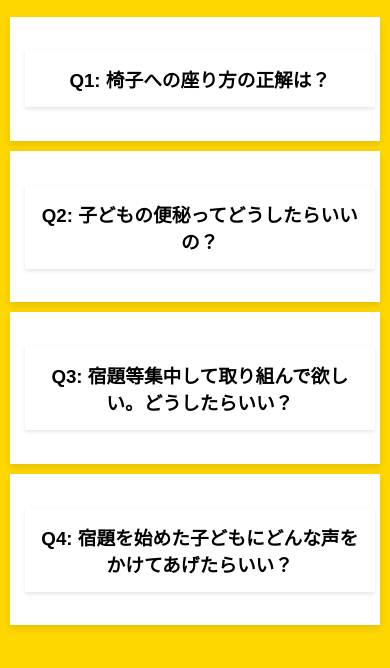
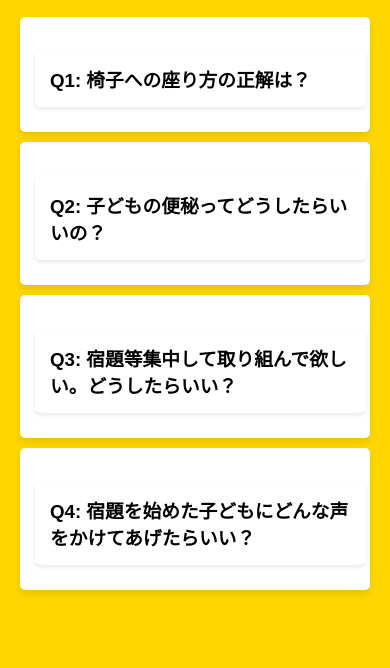
Before and after one commit to Tomomin-beer/Active_Q-A, a plain HTML site: page index.html in a window 390 px wide. Shown: the part 76-744 px from the top of the page. Drawn offline with Linux system fonts and the light colour scheme.

Commit message:
Update style.css

```diff
--- a/style.css
+++ b/style.css
@@ -4,7 +4,9 @@ body {
   background-color: #FFD700; /* 明るい黄色の背景 */
   margin: 0;
   padding: 0;
+  text-align: center; /* ロゴを中央に配置 */
 }
+
 .logo {
   margin-top: 20px; /* 上部に少し余白を設ける */
 }
@@ -13,27 +15,33 @@ body {
   width: 120px; /* ロゴの幅を小さく調整 */
   height: auto; /* 縦横比を保つ */
 }
+
+/* Q&Aコンテナ */
 .qa-container {
-  max-width: 800px; /* デスクトップでの最大幅 */
-  margin: auto;
-  padding: 20px;
+  max-width: 600px; /* 全体の最大幅を少し小さく */
+  margin: 20px auto; /* 上下左右の中央に配置 */
+  padding: 0 20px;
+  text-align: left; /* Q&A部分を左寄せに戻す */
 }
 
 .qa-item {
   background-color: white;
-  padding: 20px;
+  padding: 15px;
   margin-bottom: 20px;
-  border-radius: 10px;
+  border-radius: 5px;
   box-shadow: 0 4px 8px rgba(0,0,0,0.1);
 }
 
+/* 質問部分のスタイル */
 .question {
   cursor: pointer; /* 質問部分にカーソルを合わせた際に、クリック可能であることを示す */
   background-color: #f0f0f0; /* 軽い背景色でボタンのように見せる */
   padding: 15px;
-  border: none;
+  margin-bottom: 10px;
+  border-radius: 0; /* 角をなくしてボタンのように */
   width: 94%;
-  text-align: center;
+  display: block;
+  text-align: left; /* 質問部分は左寄せ */
 }
 
 /* 答えをデフォルトで非表示 */
@@ -44,35 +52,25 @@ body {
 /* hidden クラスを外すと表示される */
 .answer.hidden {
   display: block;
+  padding-top: 10px;
 }
 
 /* スマホ用スタイル */
 @media (max-width: 600px) {
   .qa-container {
     padding: 10px; /* スマホでは少しだけ余白を持たせる */
-    margin: 0;
+    margin: 0 10px; /* 左右に少し余白を入れる */
   }
 
   .qa-item {
-    margin: 10px 0;  /* 上下の余白のみ確保し、左右には余白を持たせる */
+    margin: 10px 0;  /* 上下の余白のみ確保し、左右には少し余白を持たせる */
     padding: 15px;
-    border-radius: 0; /* 角をなくしてボタンのように表示 */
+    border-radius: 5px; /* ボーダーの丸みを少しだけ保つ */
   }
 
   .question {
     background-color: #fff; /* 背景を白にして見やすくする */
-    border-radius: 0; /* 質問部分も角をなくす */
+    border-radius: 5px; /* 質問部分も少し角を丸くする */
     box-shadow: 0 2px 4px rgba(0,0,0,0.1); /* 軽い影をつけてボタンのように */
   }
-
-  body {
-    padding: 0; /* ボディ全体の余白を無くして全体を使う */
-  }
-
-  img {
-    max-width: 100%; /* 画像が画面に収まるように */
-    height: auto;    /* 縦横比を保ったままリサイズ */
-    display: block;
-    margin: 0 auto; /* 画像を中央に配置 */
-  }
 }
```
